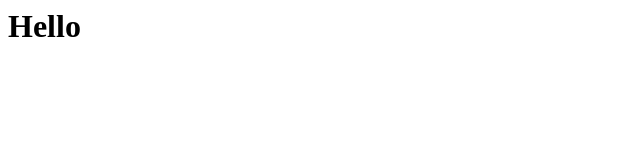
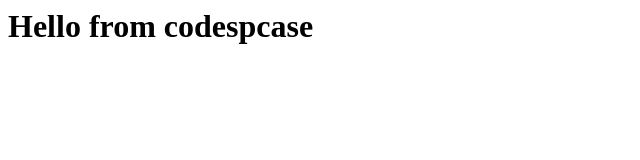
Before and after one commit to sshruti96/skills-code-with-codespaces, a plain HTML site: page index.html in a window 1280 px wide. Shown: the whole page, without its empty margins (0-640 px from the left). Drawn offline with Linux system fonts and the light colour scheme.

Commit message:
Adding hello from the codespace!

```diff
--- a/index.html
+++ b/index.html
@@ -1,3 +1,3 @@
 <html>
-  <h1>Hello</h1>
+  <h1>Hello from codespcase</h1>
 </html>
```
